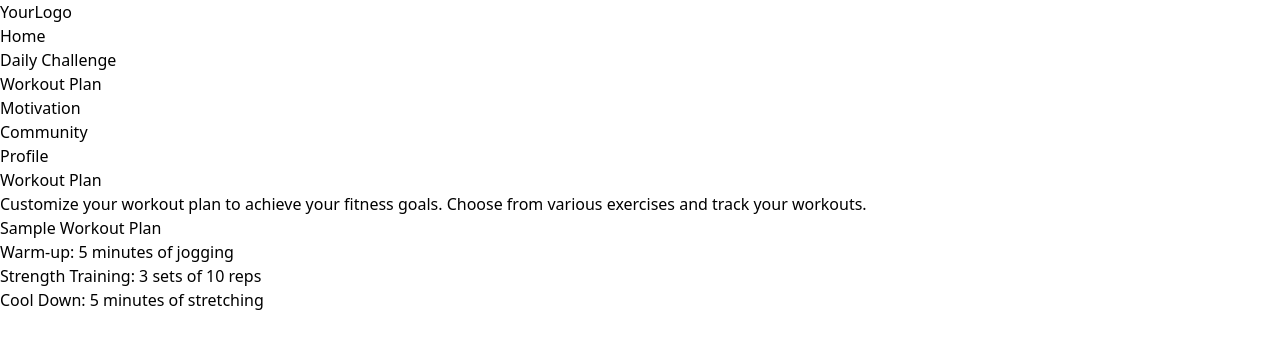
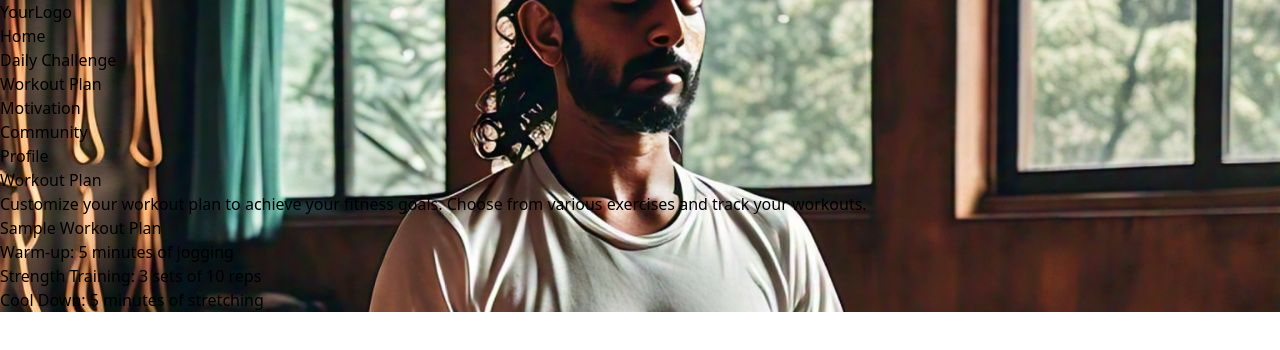
Before and after one commit to Saravjeet0806/aarogya_smart, a React (Vite) app: page /workout-plan in a window 1280 px wide. Shown: the top 350 px of the page. Built offline with nearby package versions, Linux system fonts and the light colour scheme.

Commit message:
modify app.jsx and fixed background image and frontend

```diff
--- a/src/App.jsx
+++ b/src/App.jsx
@@ -7,12 +7,24 @@ import WorkoutPlan from './components/WorkoutPlan';
 import Motivation from './components/Motivation';
 import Community from './components/Community';
 import Profile from './components/Profile';
-import BMICalculator from './components/BMICalculator';
+import backgroundImage from './assets/images/yogaman.jpg'; // Adjust path as needed
 
 function App() {
   return (
+    <div
+      className="min-h-screen bg-cover bg-center bg-no-repeat"
+      style={{
+        backgroundImage: `url(${backgroundImage})`,
+        backgroundSize: 'cover',
+        backgroundPosition: 'center',
+        backgroundRepeat: 'no-repeat',
+        backgroundAttachment: 'fixed', // Optional: Keeps the background fixed while scrolling
+      }}
+    >
       <Router>
+        <div className="relative z-10 mx-auto max-w-4xl">
           <Navbar />
+          <div className="min-h-screen">
             <Routes>
               <Route path="/" element={<HomePage />} />
               <Route path="/daily-challenge" element={<DailyChallenge />} />
@@ -21,8 +33,10 @@ function App() {
               <Route path="/community" element={<Community />} />
               <Route path="/profile" element={<Profile />} />
             </Routes>
+          </div>
+        </div>
       </Router>
-
+    </div>
   );
 }
 
--- a/src/components/Homepage.jsx
+++ b/src/components/Homepage.jsx
@@ -4,15 +4,10 @@ import backgroundImage from '../assets/images/yogaman.jpg';
 const HomePage = () => {
   return (
     <section
-      id="home"
-      className="relative bg-cover bg-center h-screen"
-      style={{
-        backgroundImage: `url(${backgroundImage})`,
-        backgroundSize: 'cover',
-        backgroundPosition: 'top center'
-      }}
+   id="home"
+       className="relative bg-cover bg-center h-screen"
     >
-      <div className="absolute inset-0 bg-black opacity-40"></div>
+      <div className="absolute "></div>
       <div className="container mx-auto px-4 py-20 text-center relative z-10 flex flex-col justify-center h-full">
         <h1 className="text-4xl font-bold text-white mb-auto">Achieve Your Fitness Goals</h1>
         <div className="absolute bottom-20 right-10">
--- a/src/components/Navbar.jsx
+++ b/src/components/Navbar.jsx
@@ -3,16 +3,16 @@ import { Link } from 'react-router-dom';
 
 const Navbar = () => {
   return (
-    <nav className="bg-white shadow">
+    <nav className="">
       <div className="container mx-auto px-4 py-2 flex justify-between items-center">
-        <div className="text-2xl font-bold">YourLogo</div>
-        <ul className="flex space-x-4">
-          <li><Link to="/" className="text-gray-600 hover:text-gray-900">Home</Link></li>
-          <li><Link to="/daily-challenge" className="text-gray-600 hover:text-gray-900">Daily Challenge</Link></li>
-          <li><Link to="/workout-plan" className="text-gray-600 hover:text-gray-900">Workout Plan</Link></li>
-          <li><Link to="/motivation" className="text-gray-600 hover:text-gray-900">Motivation</Link></li>
-          <li><Link to="/community" className="text-gray-600 hover:text-gray-900">Community</Link></li>
-          <li><Link to="/profile" className="text-gray-600 hover:text-gray-900">Profile</Link></li>
+        <div className="text-3xl font-bold">YourLogo</div>
+        <ul className="flex space-x-6">
+          <li><Link to="/" className="text-white text-lg hover:text-gray-900">Home</Link></li>
+          <li><Link to="/daily-challenge" className="text-white text-lg hover:text-gray-900">Daily Challenge</Link></li>
+          <li><Link to="/workout-plan" className="text-white text-lg hover:text-gray-900">Workout Plan</Link></li>
+          <li><Link to="/motivation" className="text-white text-lg hover:text-gray-900">Motivation</Link></li>
+          <li><Link to="/community" className="text-white text-lg hover:text-gray-900">Community</Link></li>
+          <li><Link to="/profile" className="text-white text-lg hover:text-gray-900">Profile</Link></li>
         </ul>
       </div>
     </nav>
```
Lines whose indentation alone changed are shown as unchanged.
